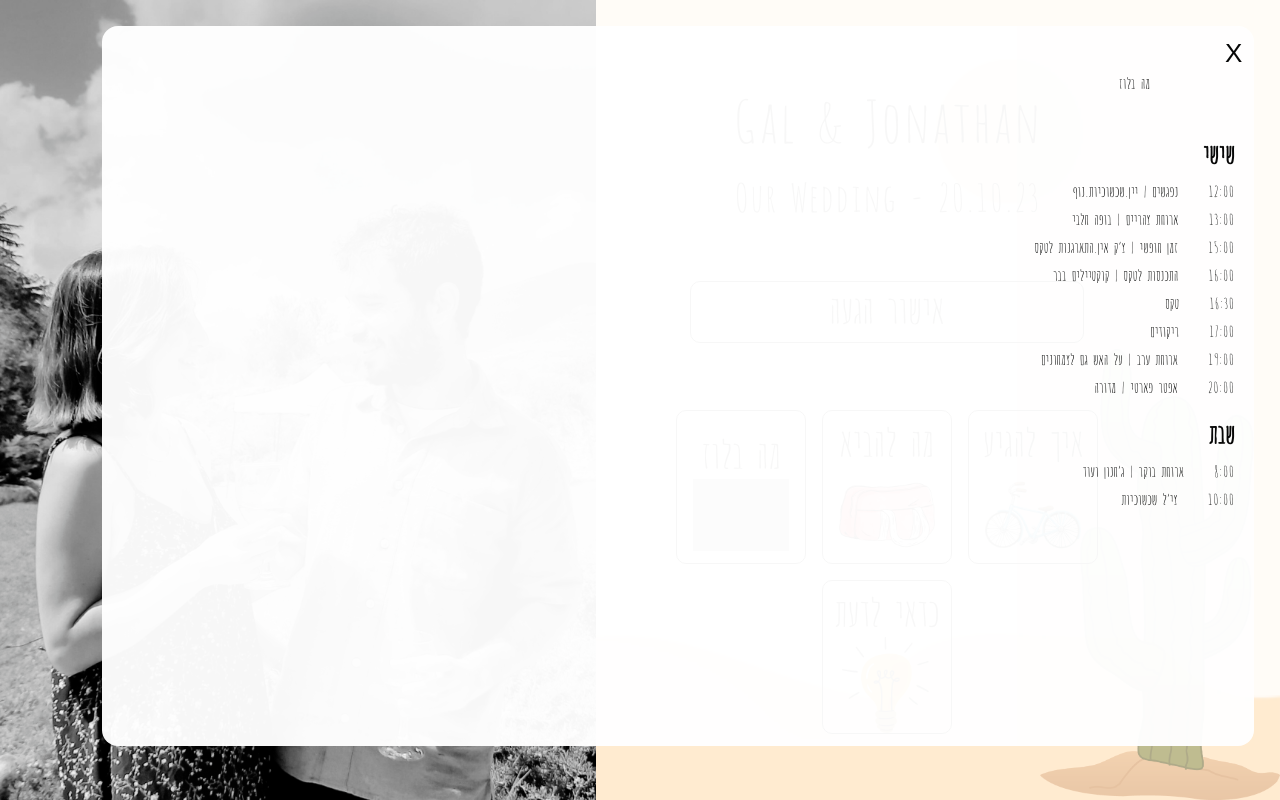
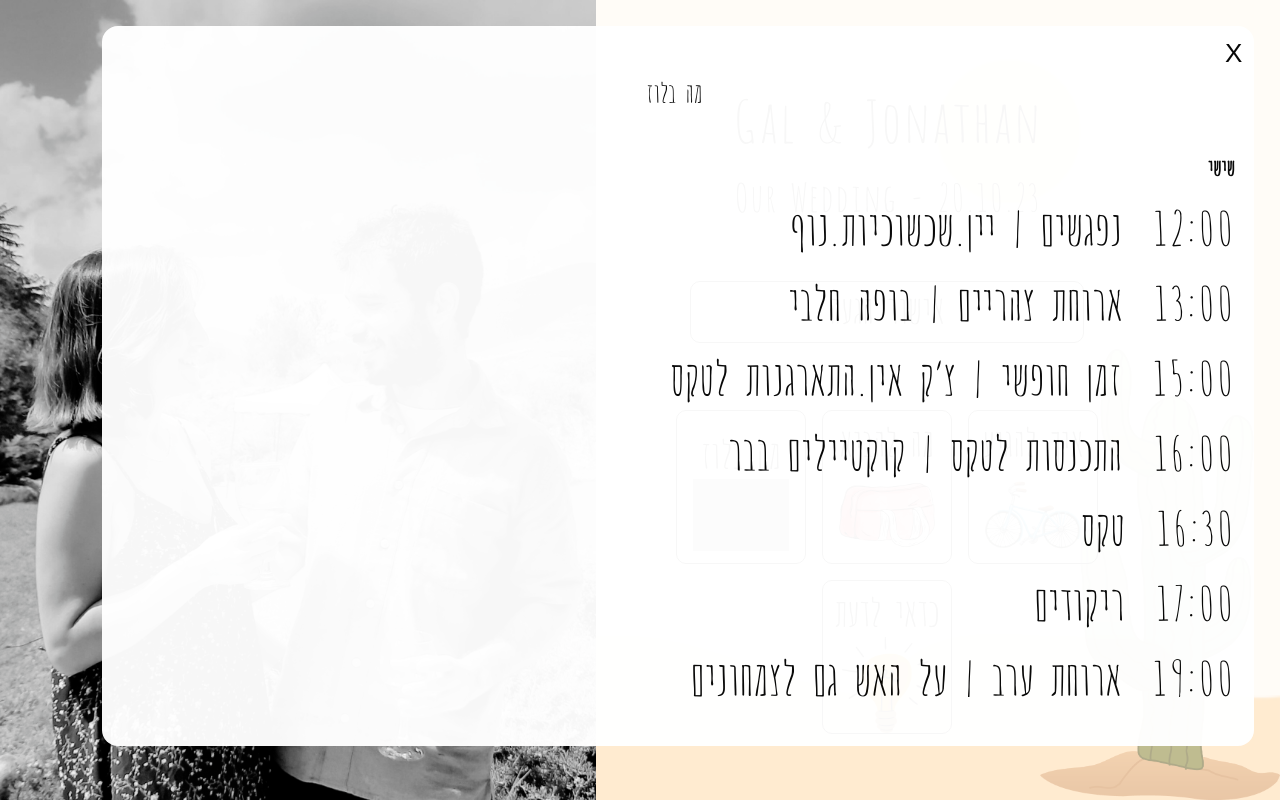
Before and after one commit to JonathanBenedek/jonathanBenedek.github.io, a plain HTML site: page index.html in a window 1280 px wide. Both pictures are taken after a click on the element "מה בלוז". Drawn offline with Linux system fonts and the light colour scheme; grey boxes are pictures that could not be loaded.

Commit message:
more css

```diff
--- a/index.html
+++ b/index.html
@@ -292,7 +292,7 @@ function closeModal(){
  </div> !-->
 
 <div id="modal" class="modal modalHidden">
-  <div style="margin: 12px; margin-right: 4px">
+  <div style="margin: 12px; margin-right: 4px; flex-grow: 1">
       <div class="navigation">
           <div style="margin-right: 8px;font-size: 26px; margin-bottom: 2px; font-family: sans-serif" onclick="closeModal()">
               X
@@ -430,6 +430,7 @@ function closeModal(){
 .modalBody {
     font-family: 'bodyFont';
     margin-top: 1vh;
+    font-size: 5.9vw
 }
 .modalHeader {
     font-family: titleFont;
@@ -440,7 +441,7 @@ function closeModal(){
 }
 .content {
     padding-right: 16px;
-    font-size: 0.4em;
+    font-size: 0.5em;
     display: flex;
     flex-direction: column;
     overflow: auto;
@@ -496,7 +497,7 @@ function closeModal(){
     flex-direction: column;
 }
 .imgLocation{
-    max-width: 96vw;
+    max-width: 100%;
 }
 .rowContent{
     background-color: rgba(255, 255, 255, 0.15);
@@ -545,14 +546,25 @@ function closeModal(){
     margin-bottom: 0px;
     margin-top: 2vh;
 }
-
+    .day{
+        font-size: 26px;
+        font-weight: 700;
+        margin-bottom: 1vh;
+        margin-top: 2vh;
+    }
 
 @media (orientation: landscape) {
+    .day {
+        font-size: 22px;
+    }
+    .modalBody{
+        font-size: 5.9vh;
+    }
     .content{
         font-size: 0.3em;
     }
     .modalHeader {
-        font-size: 1em;
+        font-size: 1.8em;
     }
     body{
         height: 100%;
@@ -674,12 +686,7 @@ function closeModal(){
         input {
         }
     }
-    .day{
-        font-size: 26px;
-        font-weight: 700;
-        margin-bottom: 1vh;
-        margin-top: 2vh;
-    }
+
     body {
         margin: 0;
         display: flex;
```
